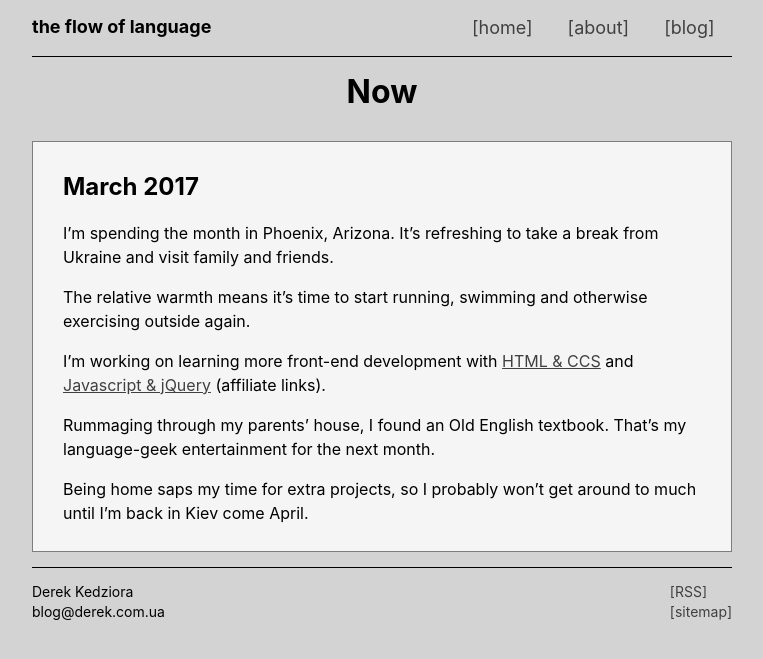
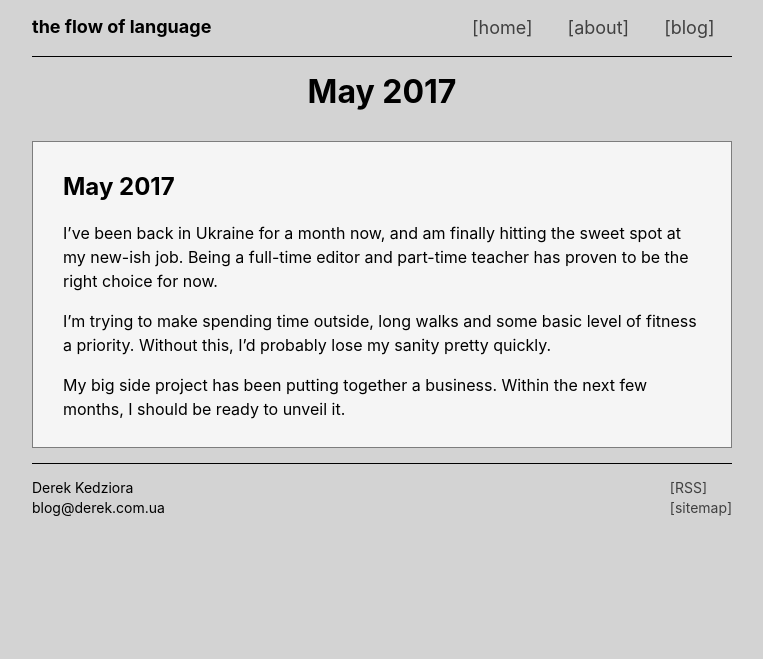
Before and after one commit to ZeroDeth/derekkedziora.github.io, a Jekyll site: the page built from pages/now.md, in a window 1280 px wide. Shown: the top 659 px of the page, without its empty margins (258-1021 px from the left). Built offline with Jekyll 4.4.1, drawn with Linux system fonts in a browser that asks for light colours; our own code applies the rules of GitHub Pages for plain Markdown files; comment, search, counter and statistics services are not loaded.

Commit message:
updated for may 2017

```diff
--- a/pages/now.md
+++ b/pages/now.md
@@ -1,21 +1,13 @@
 ---
 layout: page
 title: Now
-description: The current projects at the flow of language
+description: In lieu of a tumblr: my current projects and glorified dabbling
 permalink: /now
 ---
-## March 2017
+## May 2017
 
-I'm spending the month in Phoenix, Arizona. It's refreshing to take a break from Ukraine and visit family and friends.
+I've been back in Ukraine for a month now, and am finally hitting the sweet spot at my new-ish job. Being a full-time editor and part-time teacher has proven to be the right choice for now.
 
-The relative warmth means it's time to start running, swimming and otherwise exercising outside again.
+I'm trying to make spending time outside, long walks and some basic level of fitness a priority. Without this, I'd probably lose my sanity pretty quickly.
 
-I'm working on learning more front-end development with [HTML & CCS][0] and [Javascript & jQuery][1] (affiliate links).
-
-Rummaging through my parents' house, I found an Old English textbook. That's my language-geek entertainment for the next month.
-
-Being home saps my time for extra projects, so I probably won't get around to much until I'm back in Kiev come April.
-
-
-[0]: https://www.amazon.com/gp/product/1118008189/ref=as_li_qf_sp_asin_il_tl?ie=UTF8&tag=derekcomua-20&camp=1789&creative=9325&linkCode=as2&creativeASIN=1118008189&linkId=b37d1f594471eeb5adb67c891163f2a3
-[1]: https://www.amazon.com/gp/product/1118531647/ref=as_li_qf_sp_asin_il_tl?ie=UTF8&tag=derekcomua-20&camp=1789&creative=9325&linkCode=as2&creativeASIN=1118531647&linkId=8b9c3ef23a175602c4964500a82532e8
+My big side project has been putting together a business. Within the next few months, I should be ready to unveil it.
```
